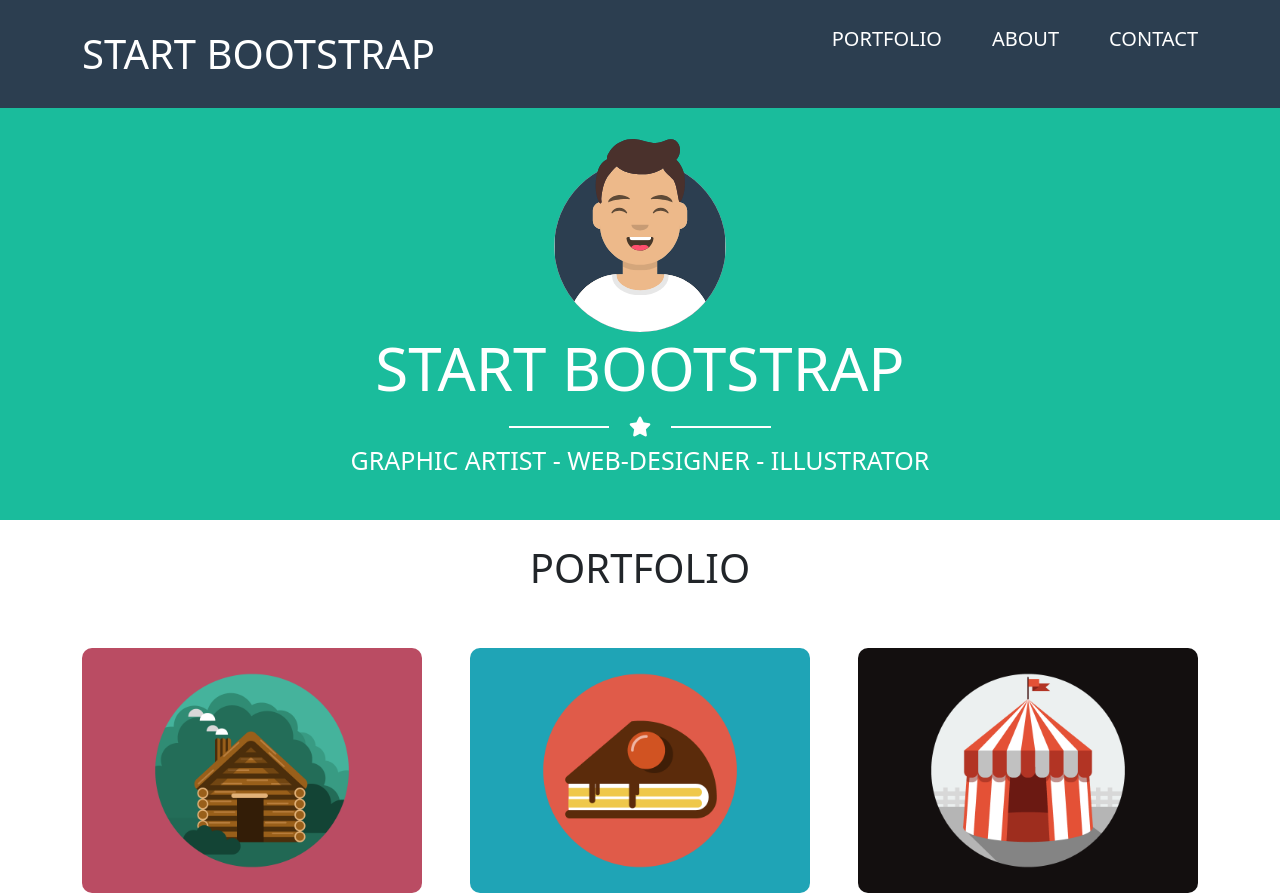
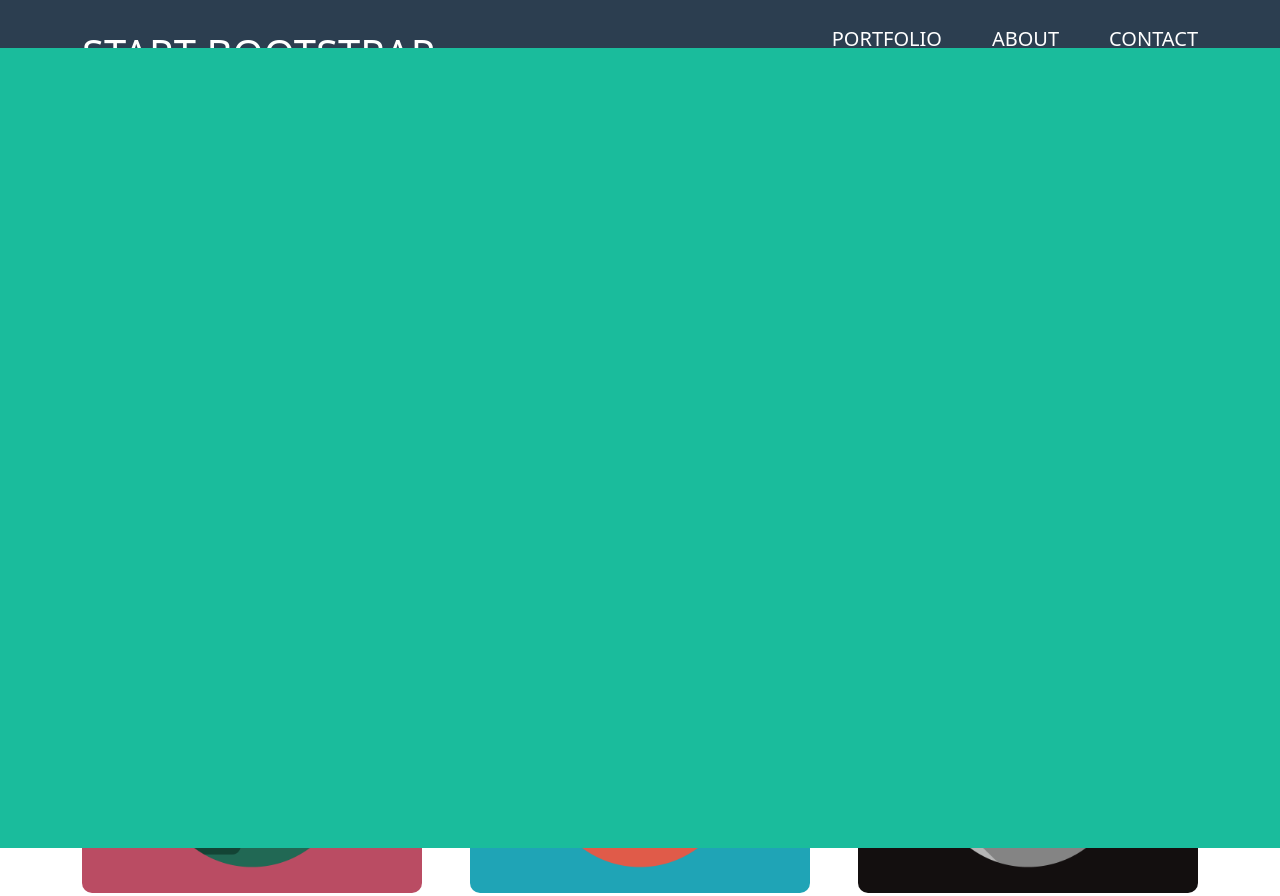
Before and after one commit to FearMy0s/html-css-boostrap-freelancer, a plain HTML site: page index.html in a window 1280 px wide. Shown: the top 896 px of the page. Drawn offline with nearby package versions, Linux system fonts and the light colour scheme.

Commit message:
problema overla

```diff
--- a/css/style.css
+++ b/css/style.css
@@ -30,6 +30,20 @@
     text-align: center;
     color: white;
 
+}
+.overlay{
+    position: absolute;
+    top:0;
+    left: 0;
+    right: 0;
+    bottom:0;
+    background-color: #1ABC9C;
+    z-index: 2;
+    width: 100%;
+    height: 100%;
+}
+img:hover{
+    opacity: 0.5;
 }
 /*Page Main*/
 /* Text-Decoration*/
--- a/index.html
+++ b/index.html
@@ -55,7 +55,7 @@
         <div class="container">
                 <div class="row  py-4 g-5 justify-content-center">
                     <h2 class="logo">PORTFOLIO</h2>
-                    <div class="col-12 col-md-6 col-lg-4"><img class="hover port-img" src="img/cabin.png" alt=""></div>
+                    <div class="col-12 col-md-6 col-lg-4"><img class="port-img" src="img/cabin.png" alt=""></div><div class="overlay">  </div>
                     <div class="col-12 col-md-6 col-lg-4"><img class="port-img" src="img/cake.png" alt=""></div>
                     <div class="col-12 col-md-6 col-lg-4"><img class="port-img" src="img/circus.png" alt=""></div>
                     <div class="col-12 col-md-6 col-lg-4"><img class="port-img" src="img/game.png" alt=""></div>
```
